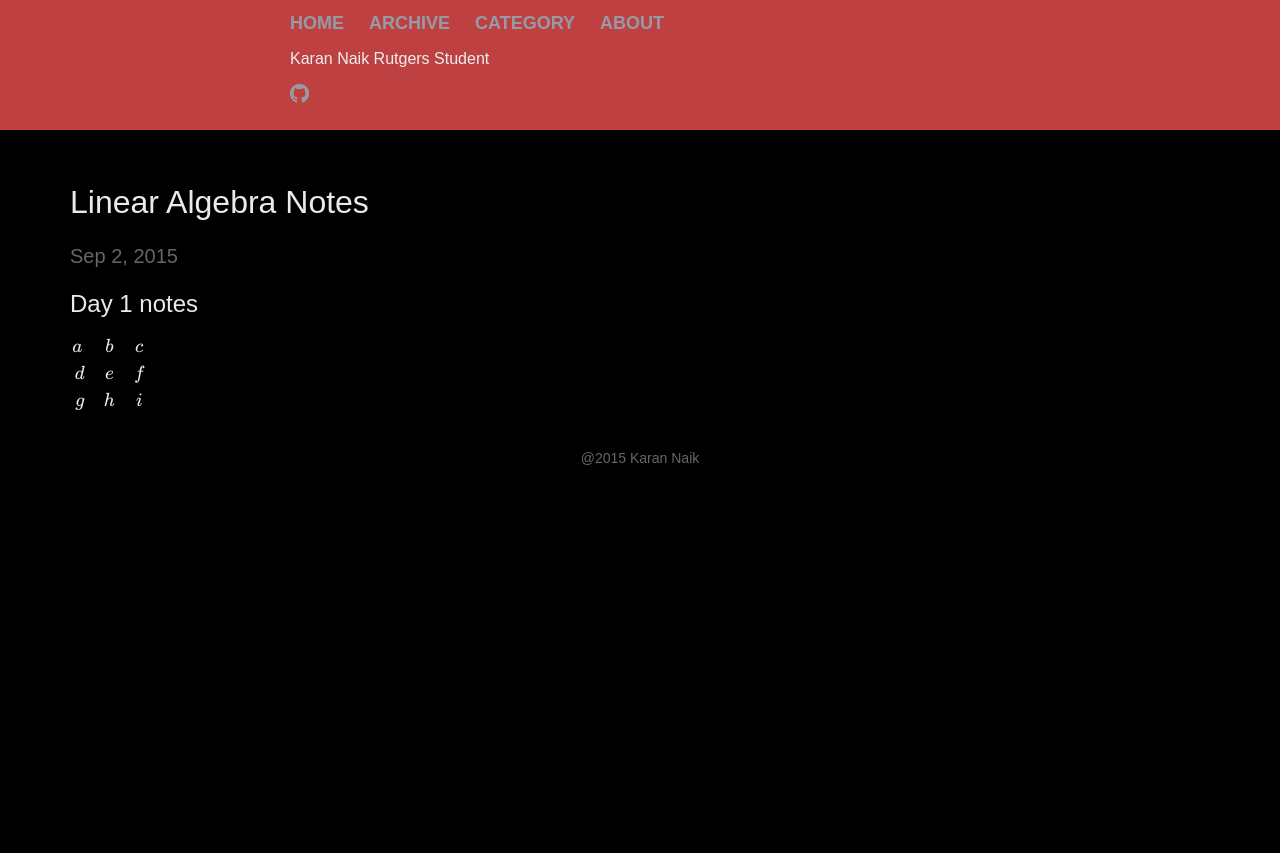
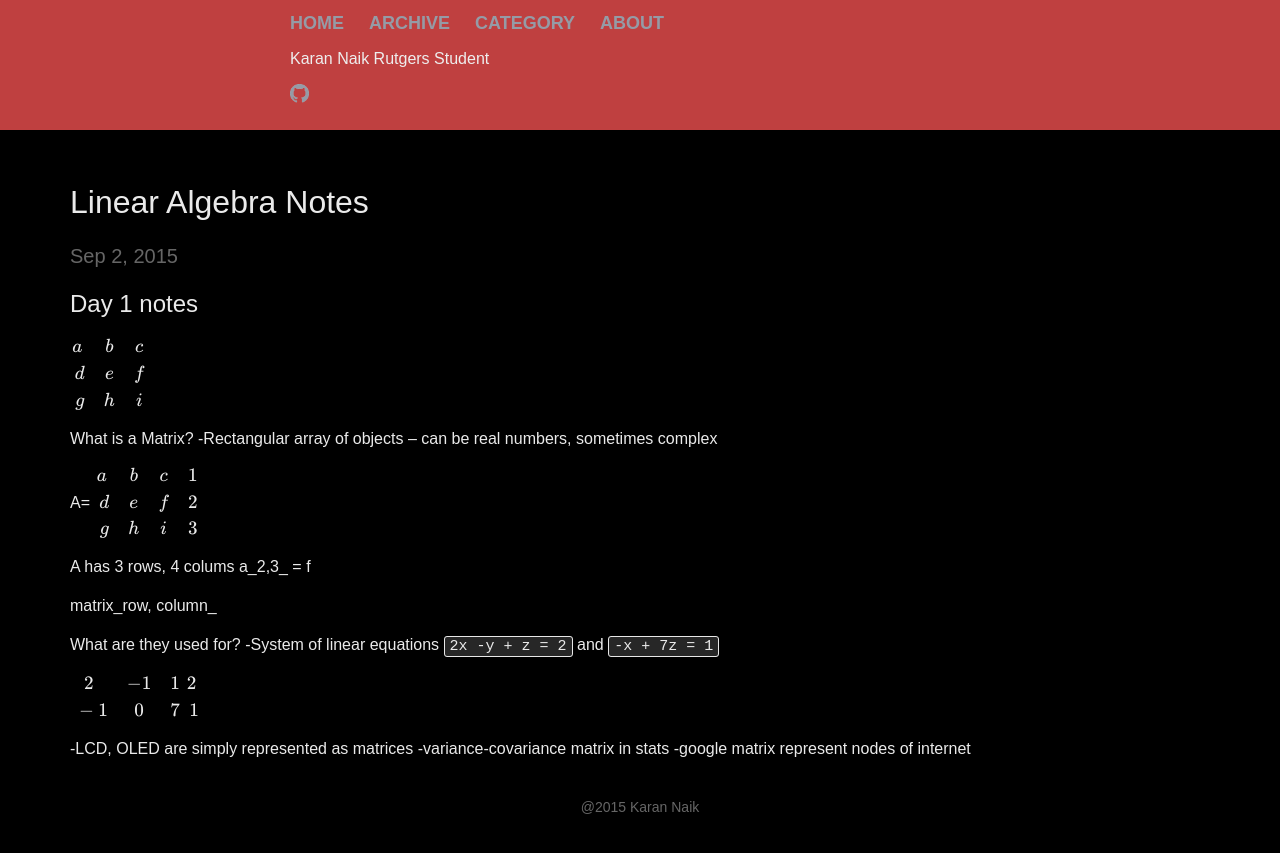
Before and after one commit to knaik/knaik.github.io, a Jekyll site: the page built from _posts/2015-09-02-linear-alg.markdown, in a window 1280 px wide. Shown: the top 853 px of the page. Built offline with Jekyll 4.4.1, drawn with Linux system fonts in a browser that asks for light colours; formulas are drawn with MathJax 3.

Commit message:
Where and Why of Matricies

```diff
--- a/_posts/2015-09-02-linear-alg.markdown
+++ b/_posts/2015-09-02-linear-alg.markdown
@@ -6,3 +6,26 @@
 ---
 #Day 1 notes
 $$ \begin{matrix} a & b & c \\\ d & e & f \\\ g & h & i \end{matrix} $$
+
+What is a Matrix?
+-Rectangular array of objects
+-- can be real numbers, sometimes complex
+
+A=
+$$ \begin{matrix} a & b & c & 1 \\\ d & e & f & 2 \\\ g & h & i & 3 \end{matrix} $$
+
+A has 3 rows, 4 colums
+a_2,3_ = f
+
+matrix_row, column_
+
+What are they used for?
+-System of linear equations
+`2x -y + z = 2` and `-x   + 7z = 1`
+
+$$ \begin{matrix} 2 & -1 & 1 \\\ -1 & 0 & 7 \end{matrix} $$
+$$ \begin{matrix} 2 \\\ 1 \end{matrix} $$
+
+-LCD, OLED are simply represented as matrices
+-variance-covariance matrix in stats
+-google matrix represent nodes of internet
```
Also changed, not shown: 1 other file.
